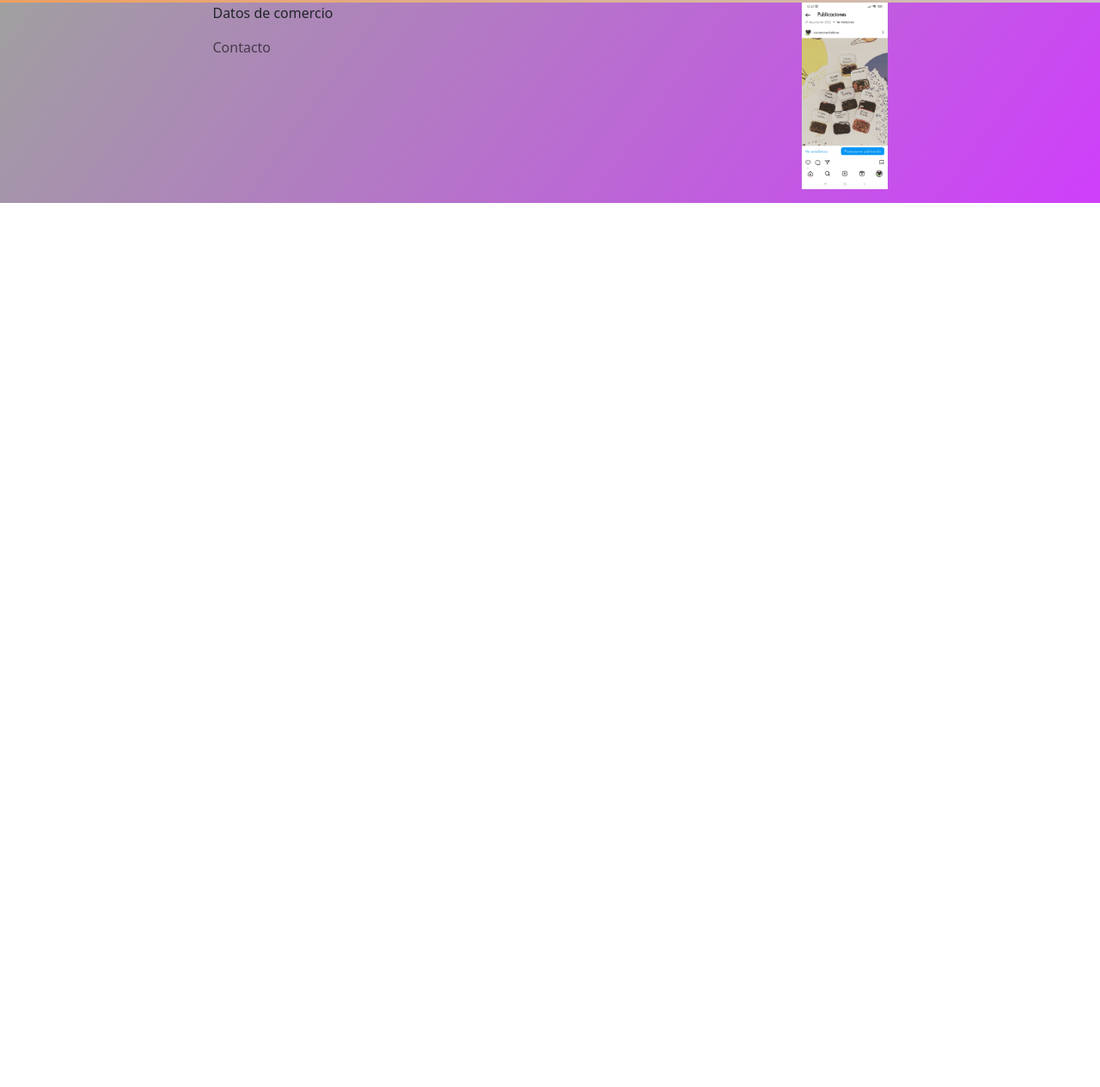
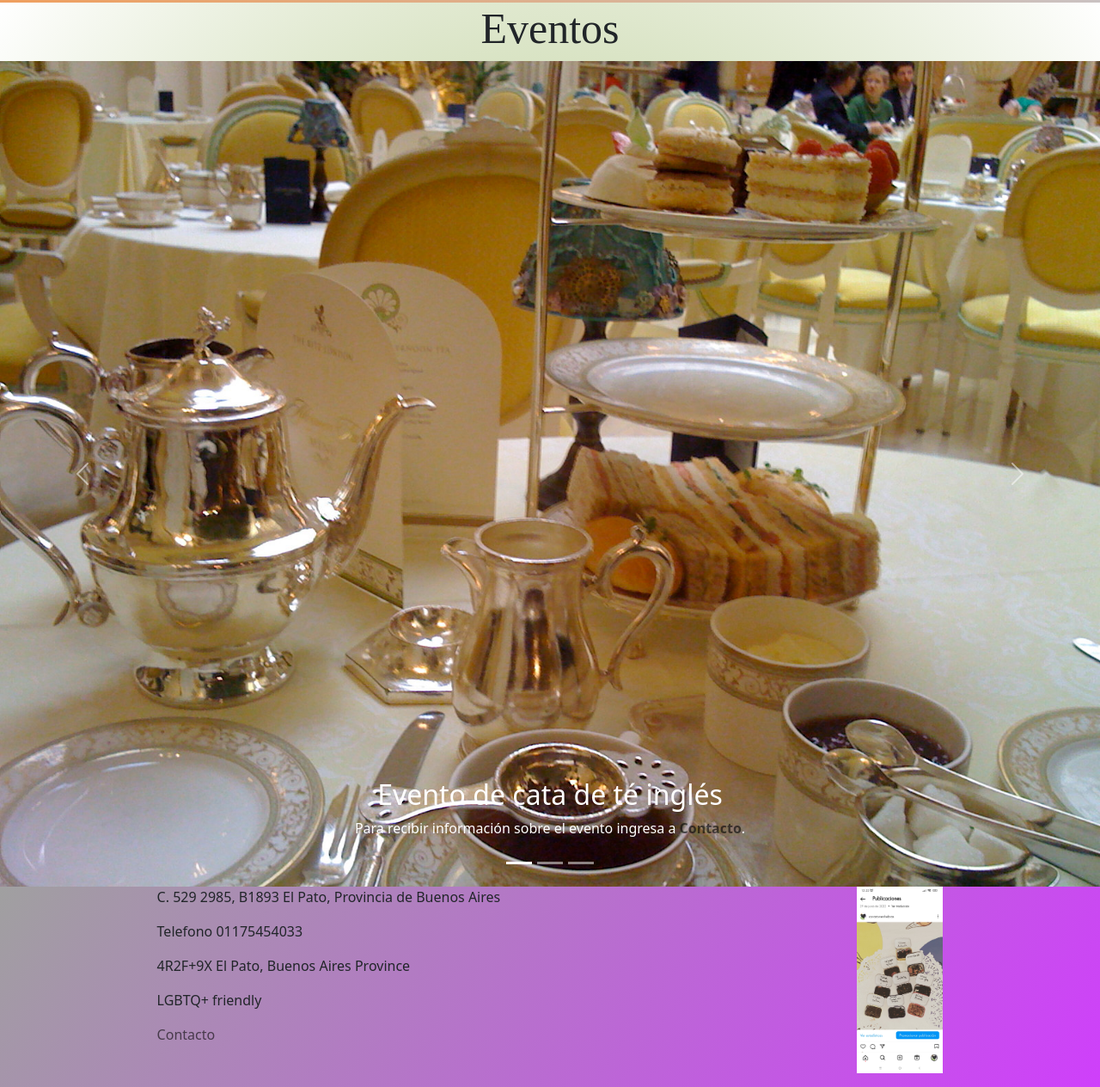
Before and after one commit to renzo9090/SegundaPreEntrega, a plain HTML site: page paginas/eventos.html in a window 1280 px wide. Shown: the part 347-1611 px from the top of the page at 86% size. Before the commit the page ends 800 px from the top, so only its background shows below. Drawn offline with nearby package versions, Linux system fonts and the light colour scheme.

Commit message:
Completa pagina eventos

```diff
--- a/css/style.css
+++ b/css/style.css
@@ -90,10 +90,17 @@ footer img{
 .contacto{
     background-color: rgba(138, 170, 74, 0.719);
 }
-.h1{
+.eventos{
+    background-color: rgba(138, 170, 74, 0.719);
+}
+.tituloeventos{
+    font-size: 50px;
+    font-family: "titulos";
     display: flex;
+    flex-direction: row;
     justify-content: center;
 }
+
 @media (min-width: 900px) and (max-width: 1440px){
     nav {
         grid-template-columns: repeat(3, 1fr);
@@ -129,6 +136,10 @@ footer img{
     }
     .columna-de-navegacion :hover{
         background-color: aqua;
+    }
+    .h1{
+        display: flex;
+        justify-content: center;
     }
 
     .cuerpo{
@@ -185,4 +196,7 @@ footer img{
         background: rgb(63,94,251);
         background: linear-gradient(306deg, rgb(207, 63, 251) 0%, rgba(0,0,0,0.37298669467787116) 100%);
     }
-}
+    .eventos{
+        background: radial-gradient(circle, rgba(138, 170, 74, 0.719), white);
+
+    }
--- a/paginas/eventos.html
+++ b/paginas/eventos.html
@@ -51,7 +51,48 @@
     </header>
 
     <main>
-    </main>
+        <section class="eventos">
+        <h1 class="tituloeventos">Eventos</h1>
+        <div id="carouselExampleCaptions" class="carousel slide">
+            <div class="carousel-indicators">
+              <button type="button" data-bs-target="#carouselExampleCaptions" data-bs-slide-to="0" class="active" aria-current="true" aria-label="Slide 1"></button>
+              <button type="button" data-bs-target="#carouselExampleCaptions" data-bs-slide-to="1" aria-label="Slide 2"></button>
+              <button type="button" data-bs-target="#carouselExampleCaptions" data-bs-slide-to="2" aria-label="Slide 3"></button>
+            </div>
+            <div class="carousel-inner">
+              <div class="carousel-item active">
+                <img src="../img/Eventos/tingles.jgp.jpg" class="d-block w-100" alt="cata-de-te-ingles">
+                <div class="carousel-caption d-none d-md-block">
+                  <h2>Evento de cata de té inglés</h2>
+                  <p>Para recibir información sobre el evento  ingresa a <strong><a href="../paginas/contacto.html">Contacto</a></strong>.</p>
+                </div>
+              </div>
+              <div class="carousel-item">
+                <img src="../img/Eventos/imgteoriental.jgp.jpg" class="d-block w-100" alt="té-oriental">
+                <div class="carousel-caption d-none d-md-block">
+                  <h2>Evento sobre preparacion oriental del té</h2>
+                  <p>Para recibir información sobre el evento  ingresa a <strong><a href="../paginas/contacto.html">Contacto</a></strong>.</p>
+                </div>
+              </div>
+              <div class="carousel-item">
+                <img src="../img/Eventos/catadete.jpg" class="d-block w-100" alt="cata-normal-té">
+                <div class="carousel-caption d-none d-md-block">
+                  <h2>Reunion anual</h2>
+                  <p>Para recibir información sobre el evento  ingresa a <strong><a href="../paginas/contacto.html">Contacto</a></strong>.</p>
+                </div>
+              </div>
+            </div>
+            <button class="carousel-control-prev" type="button" data-bs-target="#carouselExampleCaptions" data-bs-slide="prev">
+              <span class="carousel-control-prev-icon" aria-hidden="true"></span>
+              <span class="visually-hidden">Previous</span>
+            </button>
+            <button class="carousel-control-next" type="button" data-bs-target="#carouselExampleCaptions" data-bs-slide="next">
+              <span class="carousel-control-next-icon" aria-hidden="true"></span>
+              <span class="visually-hidden">Next</span>
+            </button>
+        </div>
+        </section>
+        </main>
 
     <footer class="pie">
         <figure>
@@ -60,7 +101,18 @@
             </figcaption>
         </figure>
         <div class="info">
-            <P>Datos de comercio</P>
+            <P>
+                C. 529 2985, B1893 El Pato, Provincia de Buenos Aires
+            </P>
+            <p>
+                Telefono 01175454033
+            </p>
+            <p>
+                4R2F+9X El Pato, Buenos Aires Province
+            </p>
+            <p>
+                LGBTQ+ friendly
+            </p>
             <a href="./contacto.html">Contacto</a>
         </div>
     </footer>
```
Also changed, not shown: index.html (+13 -2 lines), paginas/contacto.html (+12 -1 lines), paginas/cursos.html (+13 -2 lines), paginas/productos.html (+12 -1 lines), img/Eventos/catadete.jpg (added), img/Eventos/imgteoriental.jgp.jpg (added), img/Eventos/tingles.jgp.jpg (added).
